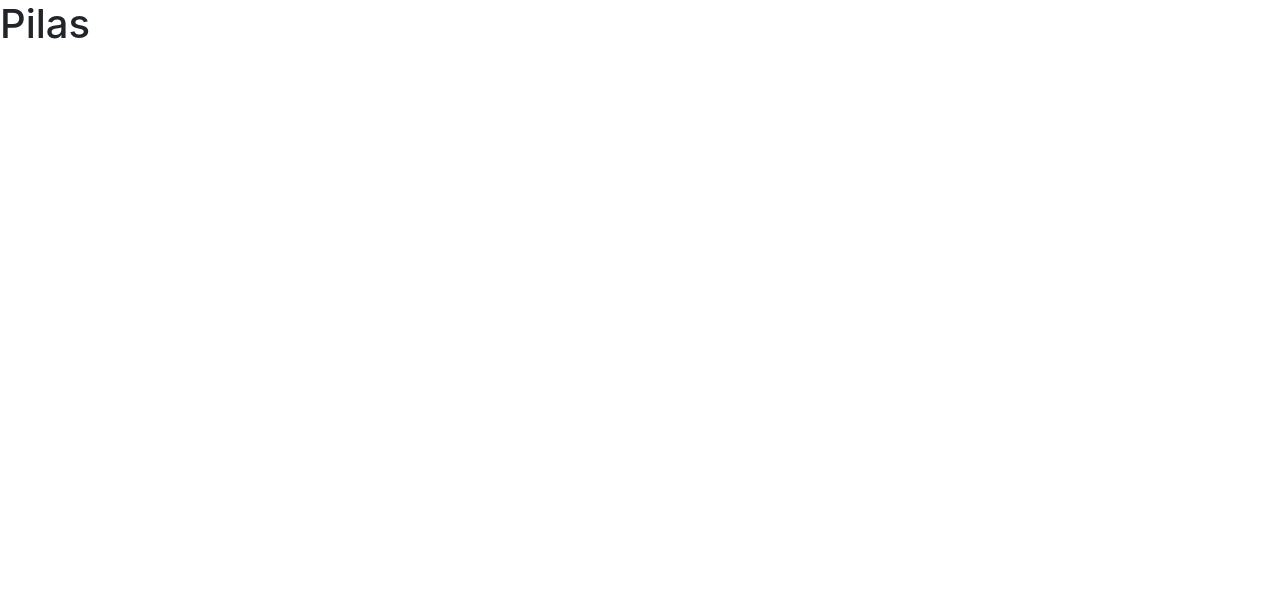
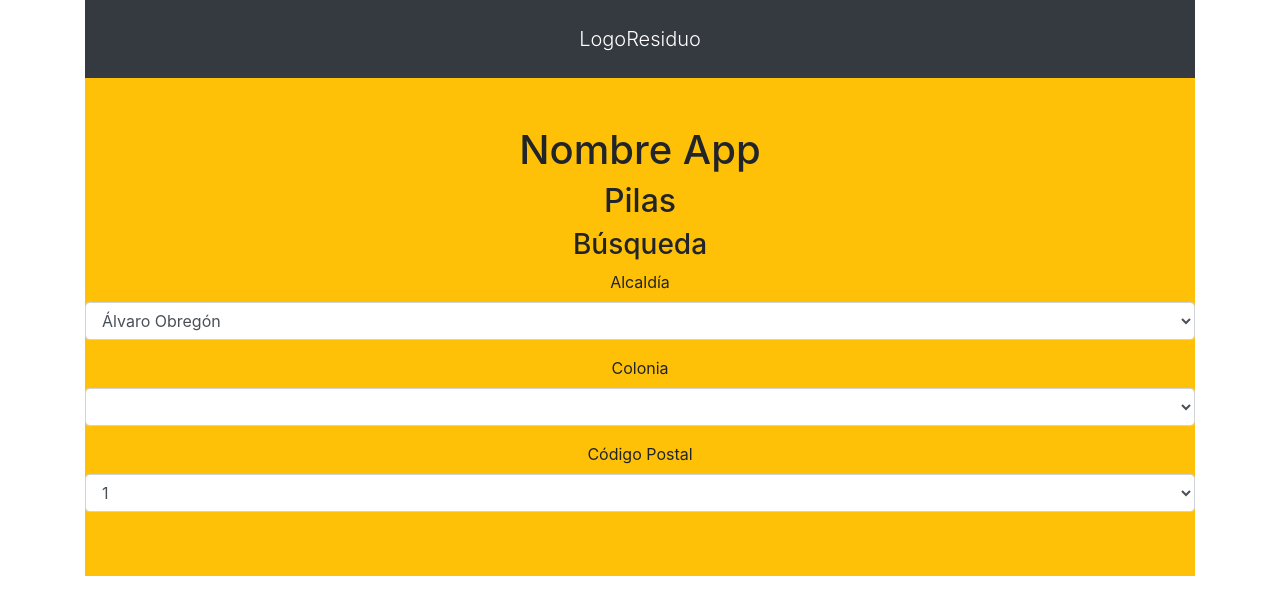
Before and after one commit to tomatovalley/ecologia-team5-gestion-de-residuos, a plain HTML site: page components/pilas.html in a window 1280 px wide. Drawn offline with nearby package versions, Linux system fonts and the light colour scheme.

Commit message:
add selectors

```diff
--- a/components/pilas.html
+++ b/components/pilas.html
@@ -1,6 +1,7 @@
 <!doctype html>
 <html lang="es">
-  <head>
+
+<head>
     <!-- Required meta tags -->
     <meta charset="utf-8">
     <meta name="viewport" content="width=device-width, initial-scale=1, shrink-to-fit=no">
@@ -16,10 +17,83 @@
     <script src="https://cdn.jsdelivr.net/npm/vue/dist/vue.js"></script>
 
     <title>Pilas</title>
-  </head>
-  <body>
-    <h1>Pilas</h1>
+</head>
+
+<body>
+    <div class="container">
+        <div class="bg-dark py-4 text-center">
+            <a href="#" class="text-white p-2 lead">LogoResiduo</a>
+        </div>
+
+        <div class="bg-warning text-center py-5">
+            <h1>Nombre App</h1>
+            <h2>Pilas</h2>
+            <h3>Búsqueda</h3>
+            <div class="form-group" id="app-alcaldias">
+                <label for="exampleFormControlSelect1">Alcaldía</label>
+                <select class="form-control" id="exampleFormControlSelect1">
+                <option v-for="alcaldia in alcaldias">
+                  {{alcaldia.text}}
+                </option>
+              </select>
+            </div>
+            <div class="form-group" id="app-alcaldias">
+                <label for="exampleFormControlSelect1">Colonia</label>
+                <select class="form-control" id="exampleFormControlSelect1">
 
 
-  </body>
+              </select>
+            </div>
+            <div class="form-group">
+                <label for="exampleFormControlSelect1">Código Postal</label>
+                <select class="form-control" id="exampleFormControlSelect1">
+                <option>1</option>
+                <option>2</option>
+                <option>3</option>
+                <option>4</option>
+                <option>5</option>
+              </select>
+            </div>
+
+
+        </div>
+        <script>
+            var app_alcaldias = new Vue({
+                el: '#app-alcaldias',
+                data: {
+                    alcaldias: [{
+                        text: 'Álvaro Obregón'
+                    }, {
+                        text: 'Azcapotzalco'
+                    }, {
+                        text: 'Benito Juárez'
+                    }, {
+                        text: 'Cuauhtémoc'
+                    }, {
+                        text: 'Gustavo A.Madero'
+                    }, {
+                        text: 'Iztacalco'
+                    }, {
+                        text: 'Iztapalapa'
+                    }, {
+                        text: 'Magdalena Contreras'
+                    }, {
+                        text: 'Miguel Hidalgo'
+                    }, {
+                        text: 'Milpa Alta'
+                    }, {
+                        text: 'Tlahuac'
+                    }, {
+                        text: 'Tlalpan'
+                    }, {
+                        text: 'Venustiano Carranza'
+                    }, {
+                        text: 'Xochimilco'
+                    }]
+                }
+            })
+        </script>
+
+</body>
+
 </html>
```
